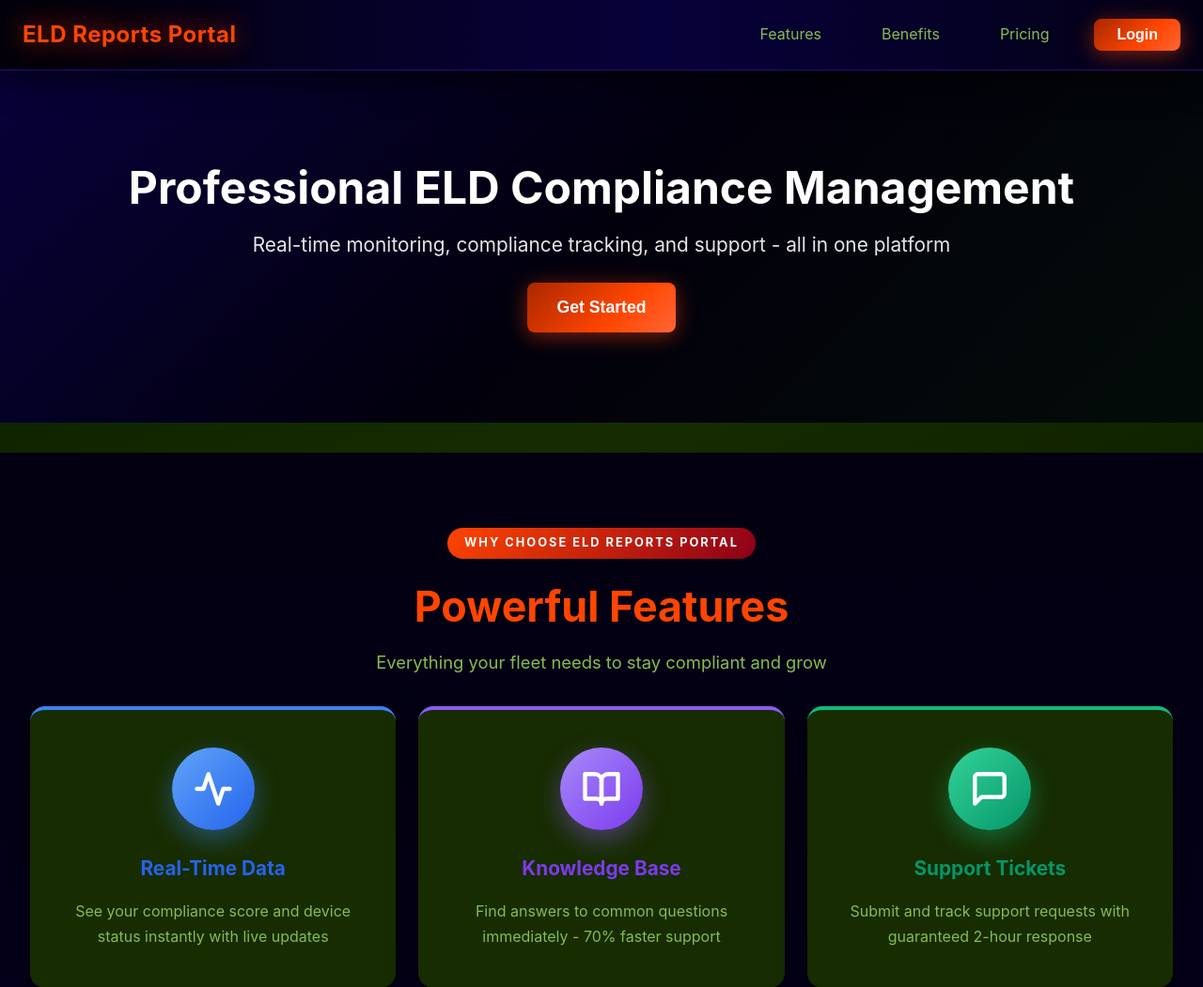
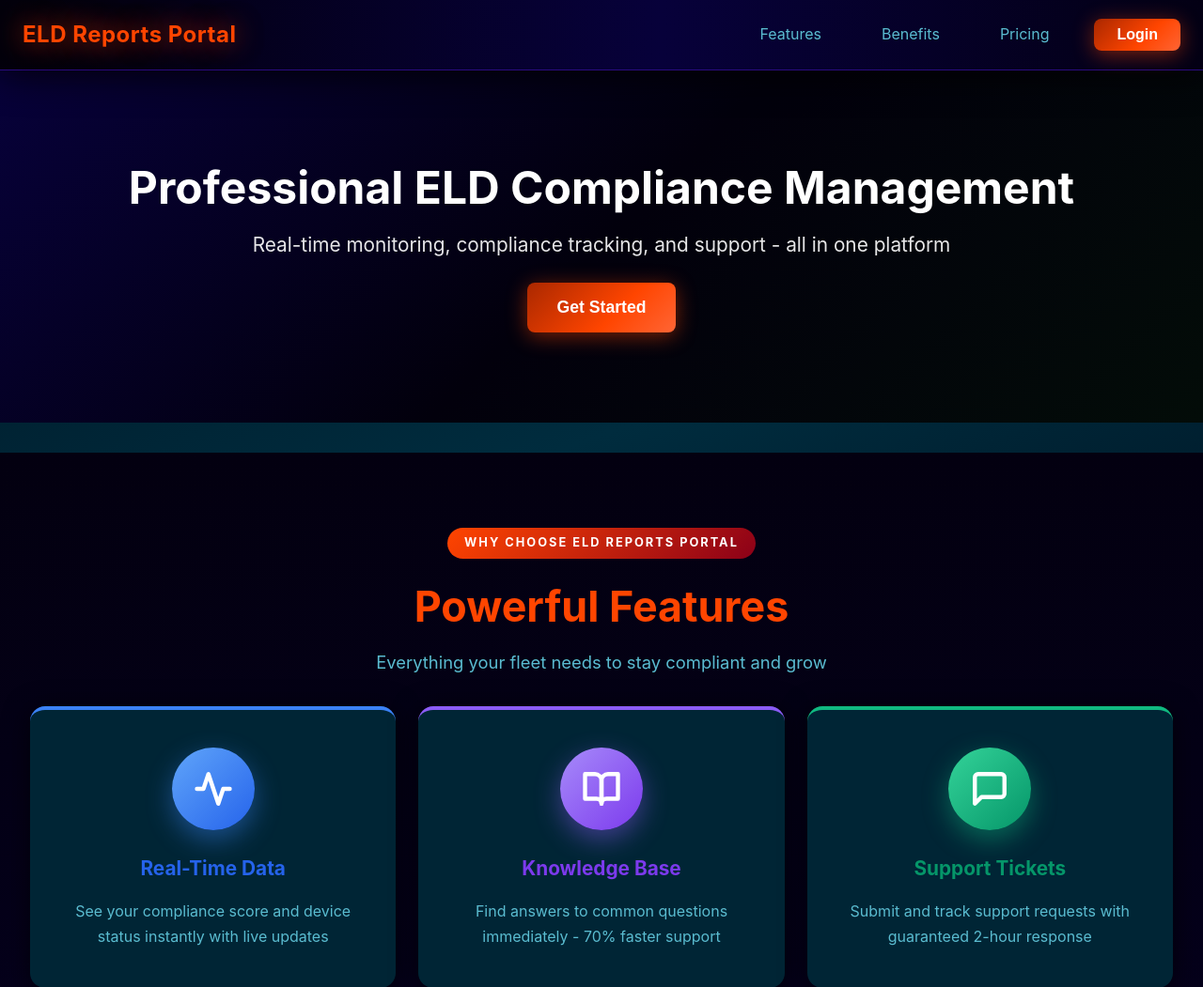
Before and after one commit to mardriddinqosimov-hub/ELD-Customer-Portal, a Flask app: page / in a window 1280 px wide. Shown: the top 1051 px of the page at 94% size. Run offline with Flask 3, Linux system fonts and the light colour scheme.

Commit message:
style: change theme to Icy Lagoon (deep teal/cyan palette)
Co-Authored-By: Claude Sonnet 4.6 <noreply@anthropic.com>

```diff
--- a/static/css/style.css
+++ b/static/css/style.css
@@ -1,26 +1,26 @@
 /* static/css/style.css - Global Styles */
 
 :root {
-    /* Uranium green base */
-    --primary-color: #162B00;
-    --secondary-color: #1E3800;
+    /* Icy Lagoon base */
+    --primary-color: #001C30;
+    --secondary-color: #003048;
     /* Solar Lava accent */
     --accent-color: #FF4500;
     /* Status colors */
-    --success-color: #00C050;
+    --success-color: #00C8A0;
     --warning-color: #FF7A00;
     --danger-color: #FF2830;
     --critical-color: #FF0020;
 
-    /* Uranium dark backgrounds */
-    --bg-primary: #172C00;
-    --bg-secondary: #102000;
-    --bg-tertiary: #1F3800;
-    /* Light text on uranium dark */
-    --text-primary: #D8FFB0;
-    --text-secondary: #88BB50;
-    --text-tertiary: #506830;
-    --border-color: #2E5000;
+    /* Icy Lagoon dark backgrounds */
+    --bg-primary: #002535;
+    --bg-secondary: #001828;
+    --bg-tertiary: #003245;
+    /* Frosty ice-blue text */
+    --text-primary: #B0EEF8;
+    --text-secondary: #5ABCD0;
+    --text-tertiary: #307888;
+    --border-color: #005878;
 
     --spacing-xs: 4px;
     --spacing-sm: 8px;
@@ -1862,18 +1862,18 @@ main {
 }
 
 /* ═══════════════════════════════════════════════════════════════════════════
-   THEME — Solar Lava · Uranium · Rosewood · Pine Tree
+   THEME — Solar Lava · Icy Lagoon · Rosewood · Pine Tree
    Solar Lava:  #FF4500 / #FF6535   — headings, accents, logo, buttons
-   Uranium:     #172C00 / #1F3800   — card & section backgrounds (green-dark)
-   Uranium glow:#AAFF00 / #C8FF14   — clean indicators, fines stat, badges
+   Icy Lagoon:  #002535 / #001828   — card & section backgrounds (deep teal)
+   Ice glow:    #B0EEF8 / #5ABCD0   — text, frosty cyan tones
    Rosewood:    #8B0018 / #6B0010   — violation/danger left borders
-   Pine Tree:   #00C050 / #007830   — compliance/success states
-   Border:      #2E5000             — subtle uranium-green borders
+   Pine Tree:   #00C8A0 / #007860   — compliance/success states
+   Border:      #005878             — subtle teal borders
    ═══════════════════════════════════════════════════════════════════════════ */
 
 /* ── Page ── */
 body {
-    background: linear-gradient(160deg, #040D00 0%, #0C2200 30%, #162C00 55%, #0E2000 80%, #050E00 100%) !important;
+    background: linear-gradient(160deg, #001220 0%, #002030 30%, #002C3E 55%, #001C2C 80%, #000E18 100%) !important;
     color: var(--text-primary);
     min-height: 100vh;
 }
@@ -2195,4 +2195,4 @@ option { background: var(--bg-primary); color: var(--text-primary); }
 .close-btn:hover { color: var(--text-primary) !important; }
 .toast-success { background: linear-gradient(135deg, #007830, #00C050) !important; color: white !important; }
 .toast-error { background: linear-gradient(135deg, #6B0010, #8B0018) !important; color: white !important; }
-.toast-info { background: #162B00 !important; color: var(--text-primary) !important; }
+.toast-info { background: #001C30 !important; color: var(--text-primary) !important; }
```
